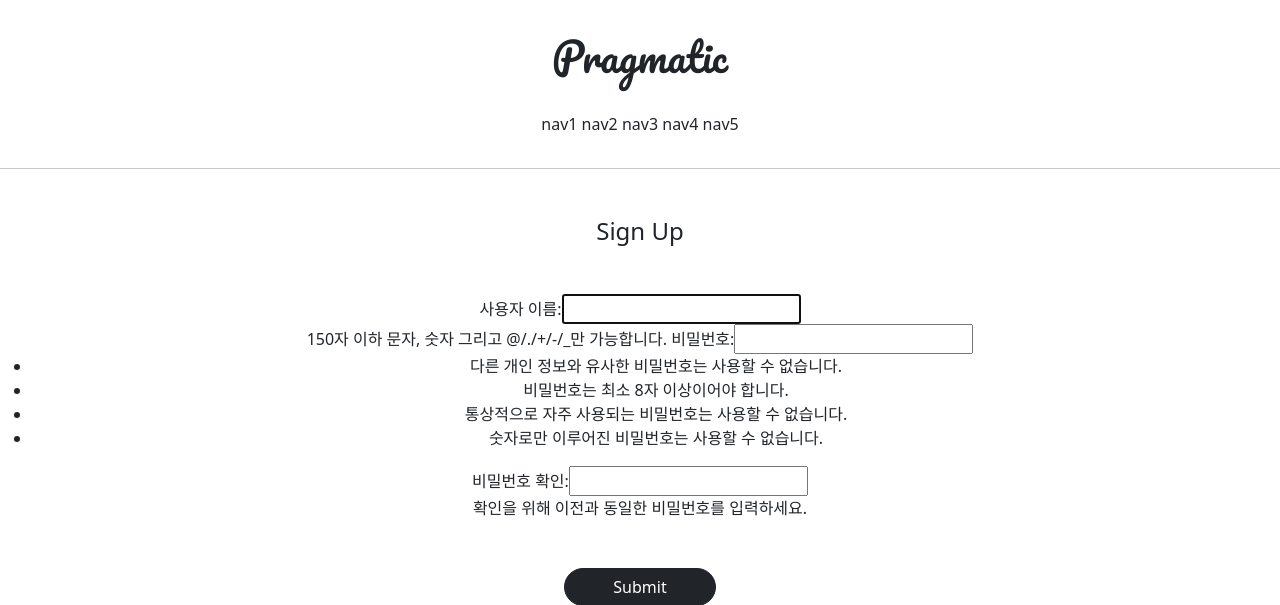
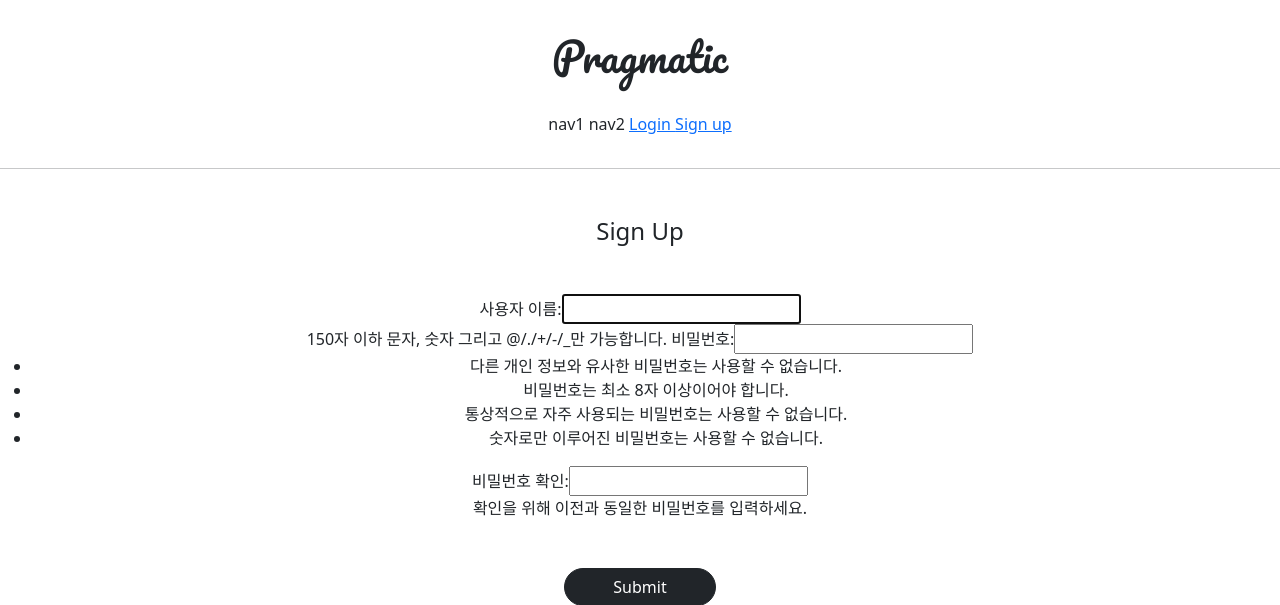
Before and after one commit to surlyban-selor/kalrasu, a Django app: page /accounts/create/ in a window 1280 px wide. Shown: the top 605 px of the page. Run offline with Django 3.2, Linux system fonts and the light colour scheme; parts of the project's set-up code (start-up, migrations or seed data) failed here and were passed over.

Commit message:
7/16 3ban class commit 1

```diff
--- a/templates/header.html
+++ b/templates/header.html
@@ -6,9 +6,24 @@
     <div class="pragmatic_header_button">
         <span>nav1</span>
         <span>nav2</span>
-        <span>nav3</span>
-        <span>nav4</span>
-        <span>nav5</span>
+        {% if not user.is_authenticated %}
+        <span>
+            <a href="{% url 'accountapp:login' %}">
+                Login
+            </a>
+        </span>
+        <span>
+            <a href="{% url 'accountapp:create' %}">
+                Sign up
+            </a>
+        </span>
+        {% else %}
+        <span>
+            <a href="{% url 'accountapp:logout' %}">
+                Logout
+            </a>
+        </span>
+        {% endif %}
     </div>
 
 </div>
```
